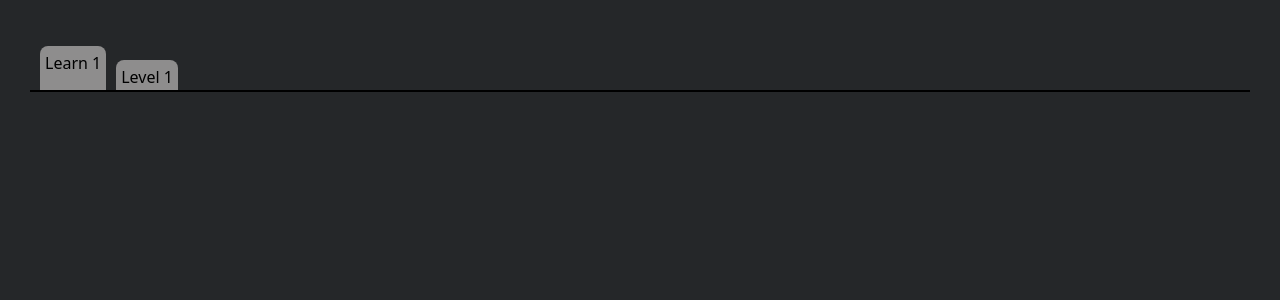
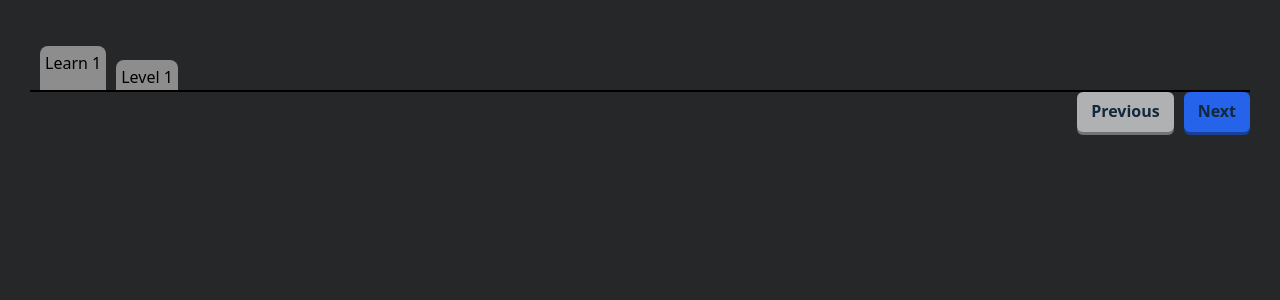
Before and after one commit to lhamm470/Keyboard-shortcut-learner, a React app in the folder KeyboardShortcutsLearner/frontend/: page / in a window 1280 px wide. Shown: the top 300 px of the page. Built offline with nearby package versions, Linux system fonts and the light colour scheme; the HTML template or start-up script is replaced by a standard one.

Commit message:
add prev/next button functionality

```diff
--- a/KeyboardShortcutsLearner/frontend/src/components/ComponentTemplates/LessonPageTemplate.tsx
+++ b/KeyboardShortcutsLearner/frontend/src/components/ComponentTemplates/LessonPageTemplate.tsx
@@ -2,6 +2,7 @@ import { useState } from "react";
 import LevelPageTemplate from "./LevelPageTemplate";
 import { LessonDataType } from "../ReusedComponents/CustomTypes";
 import ModuleNavigationTemplate from "./ModuleNavigationTemplate";
+import EndOfPageNavigation from "../ReusedComponents/EndOfPageNavigation";
 
 type LessonPageTemplateProps = {
   lessonData: LessonDataType;
@@ -24,6 +25,11 @@ const LessonPageTemplate = ({ lessonData }: LessonPageTemplateProps) => {
           )
         );
       })}
+      <EndOfPageNavigation
+        selectedTab={selectedTab}
+        setSelectedTab={setSelectedTab}
+        lessonData={lessonData}
+      ></EndOfPageNavigation>
     </>
   );
 };
--- a/KeyboardShortcutsLearner/frontend/src/components/ComponentTemplates/LevelPageTemplate.tsx
+++ b/KeyboardShortcutsLearner/frontend/src/components/ComponentTemplates/LevelPageTemplate.tsx
@@ -36,7 +36,6 @@ const LevelPageTemplate = ({ levelData }: LevelPageTemplateProps) => {
         currentCode={currentCode}
         setCurrentCode={setCurrentCode}
       ></LevelEditorsTemplate>
-      <EndOfPageNavigation></EndOfPageNavigation>
       <ResultsLeaderboard levelData={levelData}></ResultsLeaderboard>
     </PageContainer>
   );
--- a/KeyboardShortcutsLearner/frontend/src/components/ReusedComponents/EndOfPageNavigation.tsx
+++ b/KeyboardShortcutsLearner/frontend/src/components/ReusedComponents/EndOfPageNavigation.tsx
@@ -1,5 +1,6 @@
 import styled from "styled-components";
 import ActionButton from "./ActionButton";
+import { LessonDataType } from "./CustomTypes";
 
 const EndOfPageNavigationSC = styled.div`
   display: flex;
@@ -7,11 +8,36 @@ const EndOfPageNavigationSC = styled.div`
   gap: 10px;
 `;
 
-const EndOfPageNavigation = () => {
+type EndOfPageNavigationProps = {
+  selectedTab: number;
+  setSelectedTab: (selectedTab: number) => void;
+  lessonData: LessonDataType;
+};
+
+const EndOfPageNavigation = ({
+  selectedTab,
+  setSelectedTab,
+  lessonData,
+}: EndOfPageNavigationProps) => {
   return (
     <EndOfPageNavigationSC>
-      <ActionButton $backgroundColor="#b0b1b2">Previous</ActionButton>
-      <ActionButton $backgroundColor="#2563eb">Next</ActionButton>
+      <ActionButton
+        $backgroundColor="#b0b1b2"
+        onClick={() => {
+          if (selectedTab > 0) setSelectedTab(selectedTab - 1);
+        }}
+      >
+        Previous
+      </ActionButton>
+      <ActionButton
+        $backgroundColor="#2563eb"
+        onClick={() => {
+          if (selectedTab < lessonData.learnModules + lessonData.levelModules)
+            setSelectedTab(selectedTab + 1);
+        }}
+      >
+        Next
+      </ActionButton>
     </EndOfPageNavigationSC>
   );
 };
```
